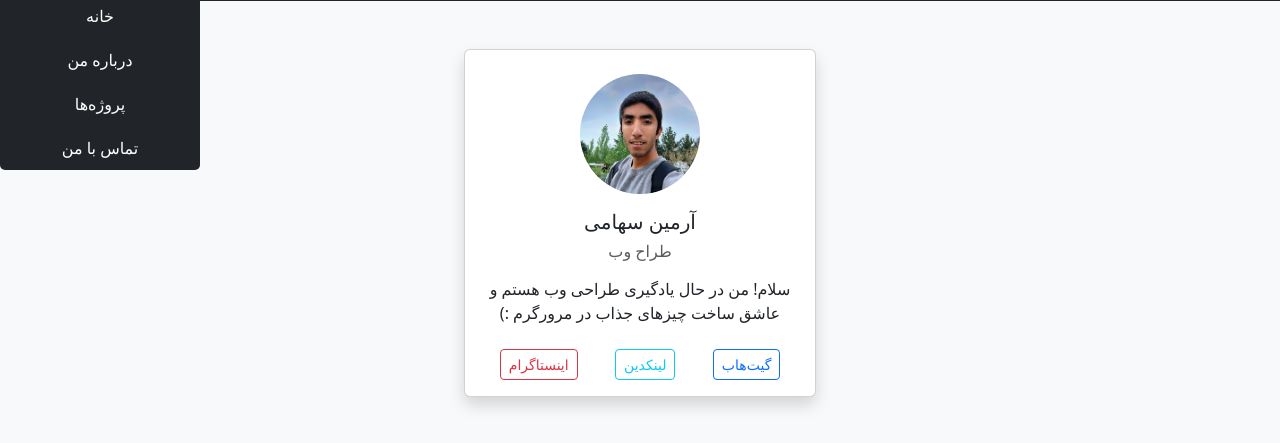
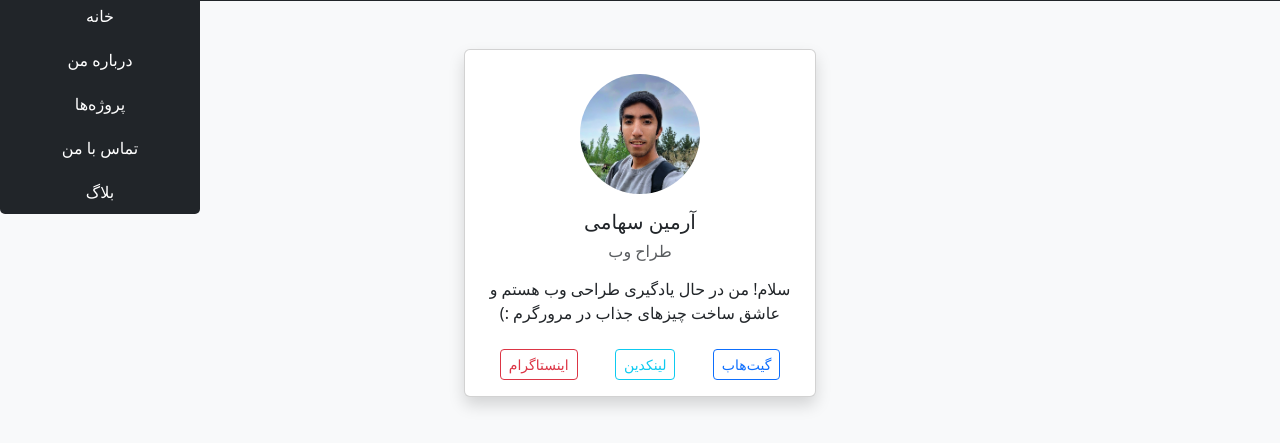
Before and after one commit to arminshami7/portfolio, a plain HTML site: page docs/index.html in a window 1280 px wide. Both pictures are taken after a click on the button "Toggle navigation". Shown: the part 71-514 px from the top of the page. Drawn offline with nearby package versions, Linux system fonts and the light colour scheme.

Commit message:
Update index.html

```diff
--- a/docs/index.html
+++ b/docs/index.html
@@ -38,6 +38,9 @@
         </li>
         <li class="nav-item">
           <a class="nav-link" href="#contact">تماس با من</a>
+        </li>
+        <li class="nav-item">
+          <a class="nav-link" href="blog.html">بلاگ</a>
         </li>
       </ul>
     </div>
```
